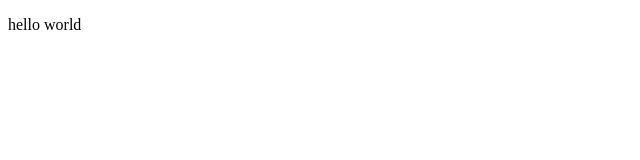
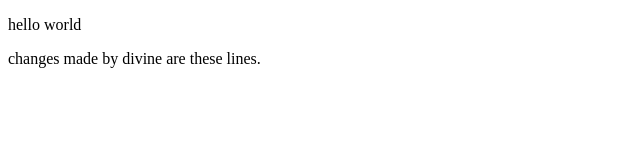
Before and after one commit to jaynishmehta/demo, a plain HTML site: page index.html in a window 1280 px wide. Shown: the whole page, without its empty margins (0-640 px from the left). Drawn offline with Linux system fonts and the light colour scheme.

Commit message:
bug fixed

```diff
--- a/index.html
+++ b/index.html
@@ -7,5 +7,6 @@
 </head>
 <body>
     <p>hello world</p>
+    <p> changes made by divine are these lines.</p>
 </body>
 </html>
```
